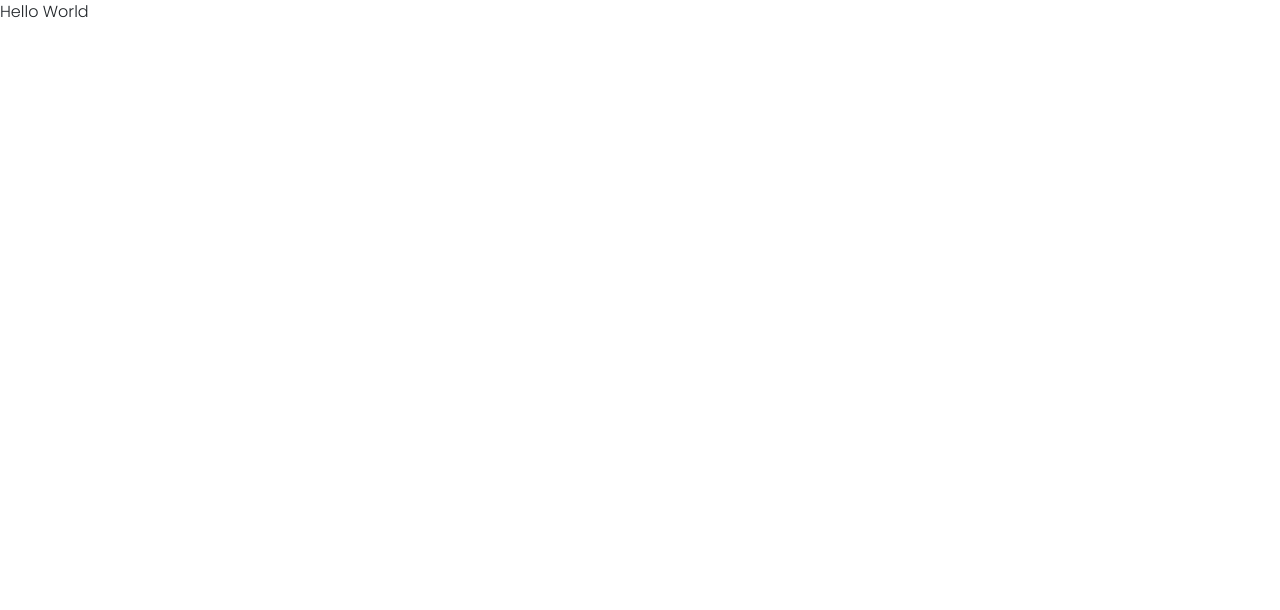
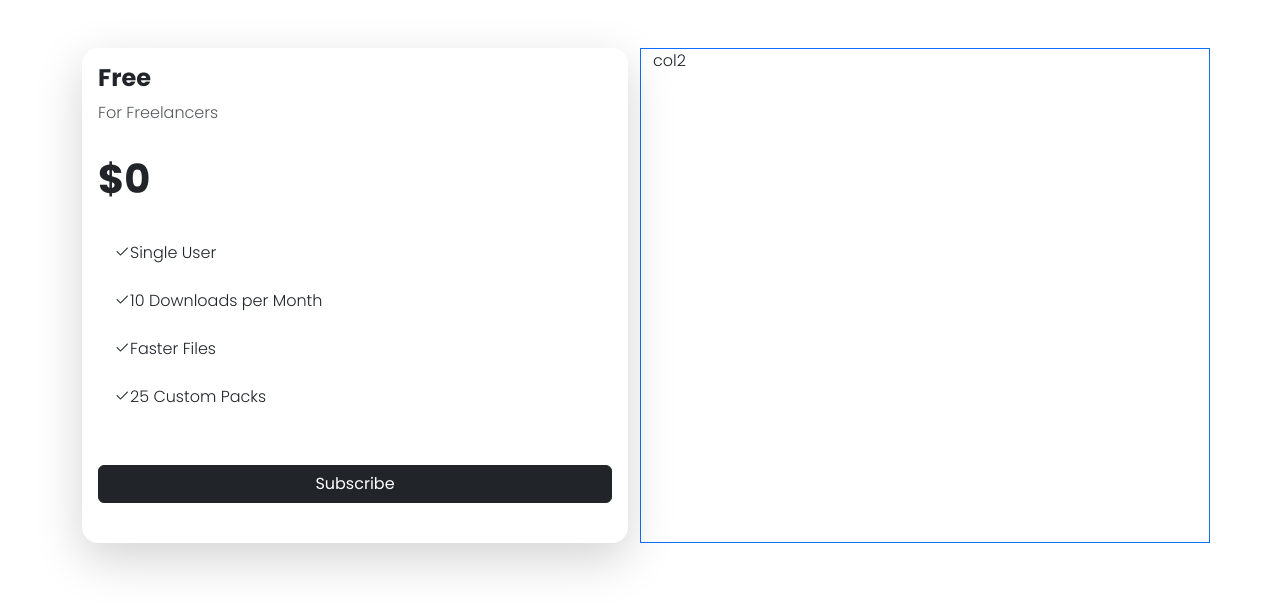
Before and after one commit to MathawinPumsuwan/pricingcards, a plain HTML site: page index.html in a window 1280 px wide. Drawn offline with nearby package versions, Linux system fonts and the light colour scheme.

Commit message:
Add Card1

```diff
--- a/index.html
+++ b/index.html
@@ -20,7 +20,31 @@
 
 <body>
 
-    Hello World
+    <div class="container">
+        <div class="row mt-5">
+            <div class="col-md-6 ">
+                <div class="card rounded-4 shadow-lg border-0">
+                    <div class="card-body">
+                        <h4 class="fw-bold">Free</h4>
+                        <div class="text-muted">For Freelancers</div>
+                        <div class="fs-1 fw-bold mt-4 mb-4">$0</div>
+
+                        <ul class="list-group list-group-flush vstack gap-2">
+                            <li class="list-group-item border-0"><i class="bi bi-check2"></i>Single User</li>
+                            <li class="list-group-item border-0"><i class="bi bi-check2"></i>10 Downloads per Month</li>
+                            <li class="list-group-item border-0"><i class="bi bi-check2"></i>Faster Files</li>
+                            <li class="list-group-item border-0"><i class="bi bi-check2"></i>25 Custom Packs</li>
+                        </ul>
+
+                        <div class="d-grid">
+                            <button class="btn btn-dark mt-5 mb-4">Subscribe</button>
+                        </div>
+                    </div>
+                </div>
+            </div>
+            <div class="col-md-6 border border-primary">col2</div>
+        </div>
+    </div>
     <script src="https://cdn.jsdelivr.net/npm/bootstrap@5.3.8/dist/js/bootstrap.bundle.min.js" integrity="sha384-FKyoEForCGlyvwx9Hj09JcYn3nv7wiPVlz7YYwJrWVcXK/BmnVDxM+D2scQbITxI" crossorigin="anonymous"></script>
 </body>
 
```
